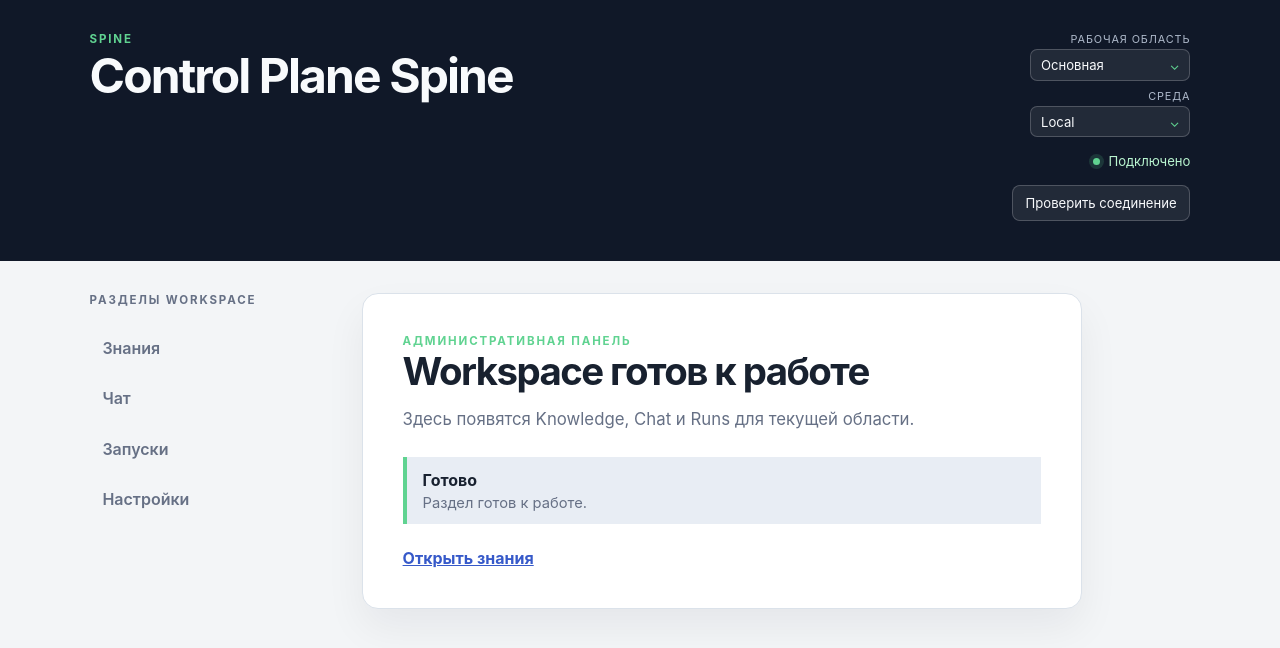
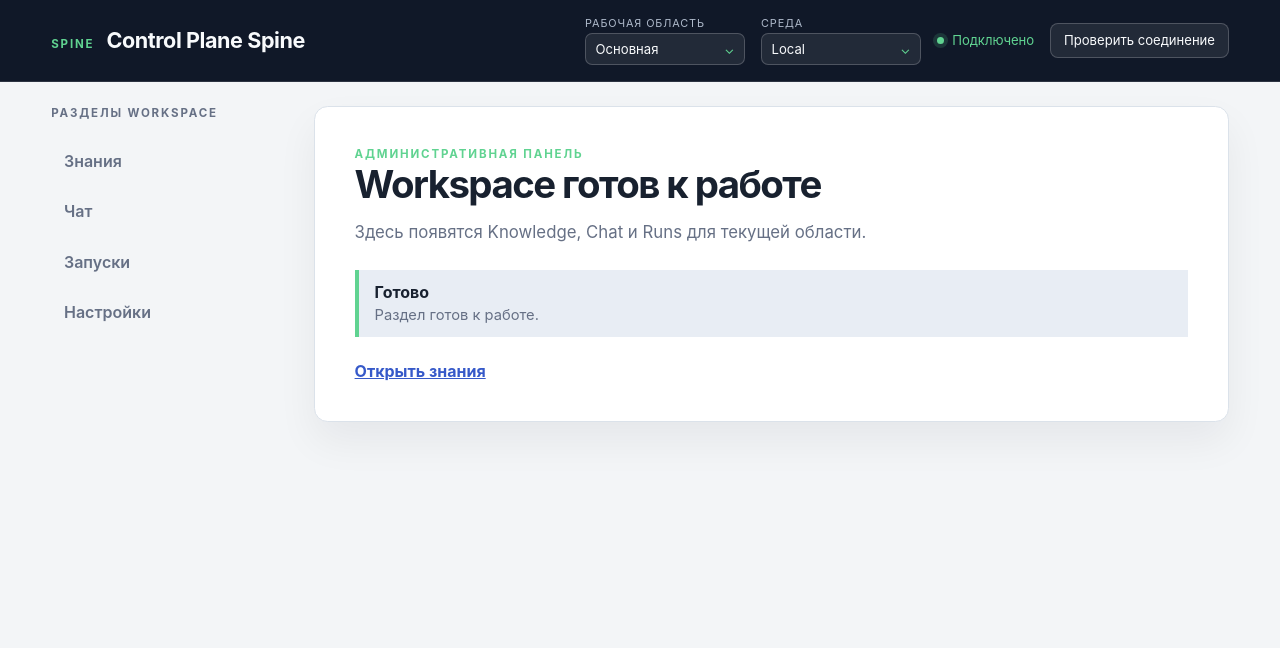
Before and after one commit to alkselsv/spine, a React (Vite) app in the folder web/: page / in a window 1280 px wide. Shown: the top 648 px of the page. Built offline with nearby package versions, Linux system fonts and the light colour scheme.

Commit message:
feat: add Chat and Runs composition foundation

```diff
--- a/web/src/app/AppShell.module.css
+++ b/web/src/app/AppShell.module.css
@@ -1,4 +1,6 @@
 .shell {
+  display: flex;
+  flex-direction: column;
   min-height: 100vh;
   background: var(--color-canvas);
   color: var(--color-ink);
@@ -6,12 +8,20 @@
 
 .header {
   display: flex;
-  align-items: flex-start;
+  align-items: center;
   justify-content: space-between;
-  gap: var(--space-8);
-  padding: var(--space-8) clamp(var(--space-6), 7vw, 7rem) var(--space-10);
+  gap: var(--space-6);
+  padding: var(--space-4) clamp(var(--space-6), 4vw, 4rem);
   background: var(--color-header);
   color: var(--color-header-ink);
+  border-bottom: 1px solid rgb(255 255 255 / 12%);
+}
+
+.brandBlock {
+  display: flex;
+  align-items: baseline;
+  gap: var(--space-3);
+  min-width: 0;
 }
 
 .brand,
@@ -33,23 +43,34 @@ p {
 
 h1 {
   margin-bottom: 0;
-  font-size: clamp(1.9rem, 4vw, 3rem);
-  letter-spacing: -0.04em;
+  font-size: clamp(1.05rem, 1.8vw, 1.35rem);
+  letter-spacing: -0.02em;
 }
 
 .context {
-  display: grid;
-  min-width: 14rem;
-  gap: var(--space-2);
+  display: flex;
+  align-items: center;
+  justify-content: flex-end;
+  flex-wrap: wrap;
+  gap: var(--space-4);
+  min-width: 0;
   color: var(--color-header-muted);
   font-size: 0.82rem;
-  text-align: right;
+}
+
+.scopeControls,
+.connectionControls {
+  display: flex;
+  align-items: center;
+  flex-wrap: wrap;
+  gap: var(--space-4);
+  min-width: 0;
 }
 
 .scopeSelector {
   display: grid;
   gap: 0.2rem;
-  justify-items: end;
+  justify-items: start;
 }
 
 .scopeLabel {
@@ -125,10 +146,18 @@ h1 {
 .status {
   display: inline-flex;
   align-items: center;
-  justify-content: flex-end;
+  justify-content: flex-start;
   gap: var(--space-2);
-  margin-top: var(--space-2);
-  color: #b9f5d0;
+  min-height: 2.5rem;
+  color: var(--color-accent);
+}
+
+.status[data-state='checking'] {
+  color: var(--color-header-muted);
+}
+
+.status[data-state='failed'] {
+  color: var(--color-danger, #ffaaa3);
 }
 
 .statusDot {
@@ -137,11 +166,21 @@ h1 {
   border-radius: 999px;
   background: var(--color-accent);
   box-shadow: 0 0 0 0.25rem rgb(96 211 145 / 16%);
+  flex: 0 0 auto;
+}
+
+.status[data-state='checking'] .statusDot {
+  background: var(--color-header-muted);
+  box-shadow: 0 0 0 0.25rem rgb(174 185 202 / 15%);
+}
+
+.status[data-state='failed'] .statusDot {
+  background: var(--color-danger, #ffaaa3);
+  box-shadow: 0 0 0 0.25rem rgb(255 170 163 / 16%);
 }
 
 .refreshButton {
-  justify-self: end;
-  margin-top: var(--space-2);
+  align-self: center;
   border: 1px solid rgb(255 255 255 / 20%);
   border-radius: 0.5rem;
   padding: 0.55rem 0.8rem;
@@ -169,17 +208,22 @@ h1 {
 
 .layout {
   display: grid;
-  grid-template-columns: 15rem minmax(0, 1fr);
-  gap: var(--space-8);
-  max-width: 90rem;
+  grid-template-columns: 14rem minmax(0, 1fr);
+  gap: clamp(var(--space-6), 3vw, var(--space-10));
+  width: 100%;
+  max-width: 100rem;
   margin: 0 auto;
-  padding: var(--space-8) clamp(var(--space-6), 7vw, 7rem) 6rem;
+  padding: var(--space-6) clamp(var(--space-6), 4vw, 4rem) 6rem;
 }
 
 .navigation {
   display: grid;
   align-content: start;
   gap: var(--space-2);
+  position: sticky;
+  top: var(--space-4);
+  align-self: start;
+  min-width: 0;
 }
 
 .navigationLabel {
@@ -207,9 +251,9 @@ h1 {
 }
 
 .pageSection {
-  max-width: 45rem;
+  max-width: 100%;
   border: 1px solid var(--color-border);
-  border-radius: 1rem;
+  border-radius: 0.85rem;
   padding: clamp(var(--space-6), 5vw, var(--space-10));
   background: var(--color-surface);
   box-shadow: var(--shadow-card);
@@ -250,7 +294,7 @@ h1 {
 
 .statusPanel_loading,
 .statusPanel_stale {
-  border-left-color: #e8b949;
+  border-left-color: var(--color-warning, #e8b949);
 }
 
 .statusPanel_degraded,
@@ -261,7 +305,7 @@ h1 {
 }
 
 .statusPanel_conflict {
-  border-left-color: #dd6b63;
+  border-left-color: var(--color-danger, #dd6b63);
 }
 
 .chatMeta {
@@ -377,31 +421,30 @@ h1 {
 }
 
 @media (max-width: 720px) {
-  .header,
-  .layout {
+  .header {
     display: block;
   }
 
-  .context {
-    margin-top: var(--space-6);
-    text-align: left;
+  .brandBlock {
+    flex-wrap: wrap;
+    align-items: center;
+    justify-content: space-between;
   }
 
-  .scopeSelector {
-    justify-items: start;
+  .context {
+    justify-content: flex-start;
+    margin-top: var(--space-4);
   }
 
-  .status {
-    justify-content: flex-start;
-  }
-
-  .refreshButton {
-    justify-self: start;
+  .layout {
+    display: flex;
+    flex-direction: column;
+    gap: var(--space-6);
   }
 
   .navigation {
     grid-template-columns: repeat(2, minmax(0, 1fr));
-    margin-bottom: var(--space-8);
+    position: static;
   }
 
   .navigationLabel {
--- a/web/src/app/AppShell.tsx
+++ b/web/src/app/AppShell.tsx
@@ -79,11 +79,16 @@ export function AppShell() {
     <ScopeContext.Provider value={{ scope, queryKey: (resource) => scopeQueryKey(resource, scope) }}>
       <div className={styles.shell}>
         <header className={styles.header}>
-          <div>
+          <div className={styles.brandBlock}>
             <p className={styles.brand}>{ru.brand}</p>
             <h1>{ru.shellTitle}</h1>
           </div>
           <div className={styles.context}>
+            <div
+              aria-label="Рабочая область и среда"
+              className={styles.scopeControls}
+              role="group"
+            >
               <ScopeSelector
                 ariaLabel={ru.scope.workspaceLabel}
                 options={workspaceOptions}
@@ -96,7 +101,22 @@ export function AppShell() {
                 value={scope.environmentId}
                 onValueChange={(value) => changeScope({ environmentId: value as EnvironmentId })}
               />
-            <span className={styles.status} role="status" aria-live="polite">
+            </div>
+            <div aria-label="Состояние соединения" className={styles.connectionControls} role="group">
+              <span
+                className={styles.status}
+                data-state={
+                  isCheckingConnection
+                    ? 'checking'
+                    : connectionError
+                      ? 'failed'
+                      : statusMessage === ru.connection.checked
+                        ? 'checked'
+                        : 'connected'
+                }
+                role="status"
+                aria-live="polite"
+              >
                 <span className={styles.statusDot} aria-hidden="true" />
                 {isCheckingConnection ? ru.connection.checking : statusMessage}
               </span>
@@ -108,6 +128,7 @@ export function AppShell() {
               >
                 {isCheckingConnection ? ru.connection.checking : ru.connection.check}
               </Button>
+            </div>
           </div>
         </header>
 
```
Also changed, not shown: web/src/features/chat/README.md, 2 other files (tests, documents, lock files or other folders). Lines whose indentation alone changed are shown as unchanged.
